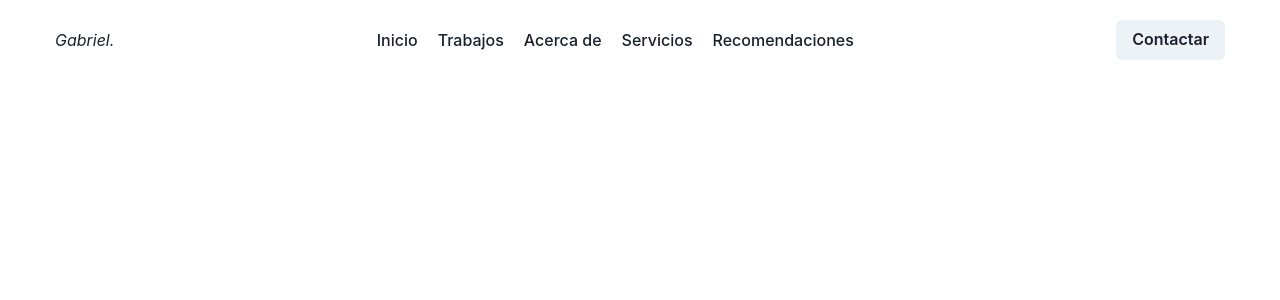
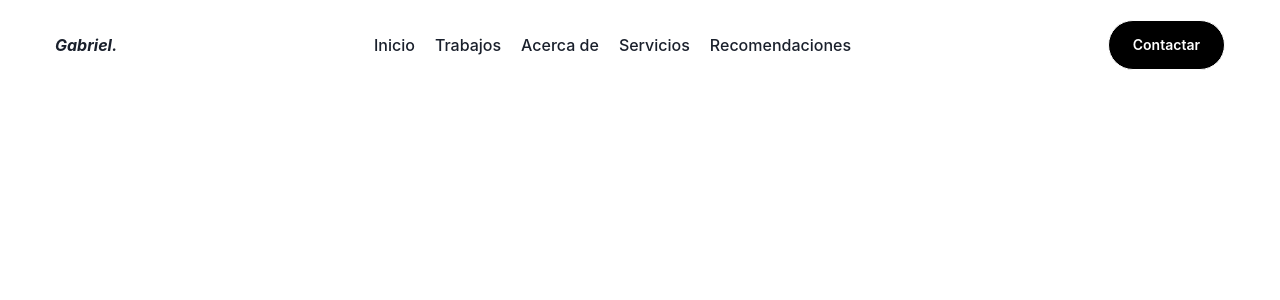
Before and after one commit to GabrielMartinez26092005/portfolio-personal-react, a React (Vite) app: page / in a window 1280 px wide. Shown: the top 300 px of the page. Built offline with nearby package versions, Linux system fonts and the light colour scheme.

Commit message:
Header relativamente terminado

```diff
--- a/src/Components/Header/header.jsx
+++ b/src/Components/Header/header.jsx
@@ -1,18 +1,15 @@
 import React from "react";
-import { Box, Button, Flex, Spacer, Link, Stack, } from "@chakra-ui/react"
+import { Box, Button, Flex, Link, Stack, } from "@chakra-ui/react"
 
 let Footer = () => {
 
 
     return (
-    <Flex
-    align="center"
-    justify="space-between"
-    pt={5}>
-        <Box pl={55} fontStyle={'italic'}>
+    <Flex align="center" justify="space-between" pt={5}>
+        <Box pl={55} fontStyle={'italic'} fontWeight={'bold'}>
             Gabriel.
         </Box>
-        <Stack direction={"row"} spacing='20px' fontWeight={500}>
+        <Stack direction={"row"} spacing='20px' fontWeight={'500'}>
             <Link>Inicio</Link>
             <Link>Trabajos</Link>
             <Link>Acerca de</Link>
@@ -20,7 +17,7 @@ let Footer = () => {
             <Link>Recomendaciones</Link>
         </Stack>
         <Box pr={55}>
-            <Button>
+            <Button variant={'black_button'} >
                 Contactar
             </Button>
         </Box>
--- a/src/main.jsx
+++ b/src/main.jsx
@@ -12,7 +12,29 @@ const colors = {
     700: '#2a69ac',
   },
 }
-const theme = extendTheme({ colors })
+
+const Button = {
+  variants: {
+    'black_button': {
+      borderRadius:'30',
+      bg:'black',
+      color:'white',
+      fontSize:'14',
+      border: '1px solid',
+      p:'6',
+      _hover: {
+        bg: 'white',
+        color: 'black',
+        border: '1px solid',
+        borderColor: 'black',
+        transition:'.8s'
+      }
+    }
+  }
+}
+
+
+const theme = extendTheme({ colors , components: { Button } })
 
 ReactDOM.createRoot(document.getElementById('root')).render(
   <ChakraProvider theme={theme}>
```
